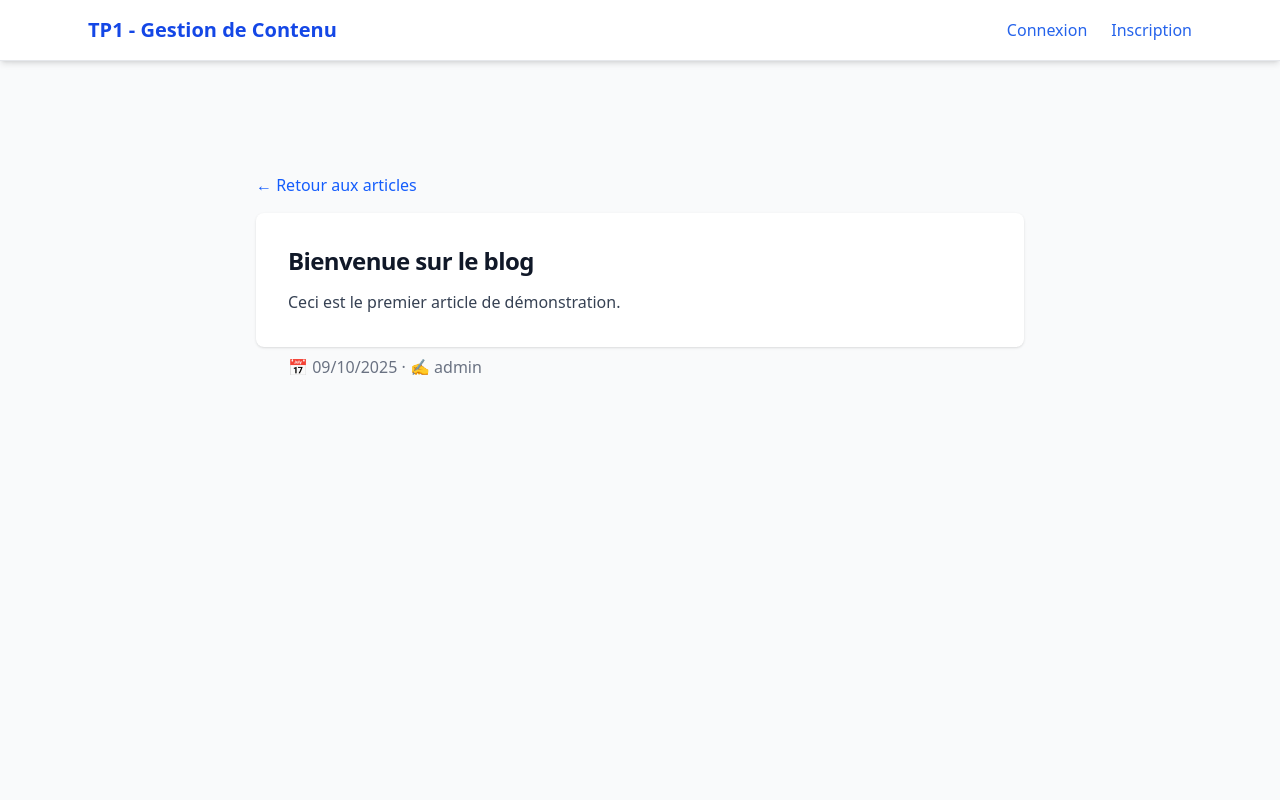
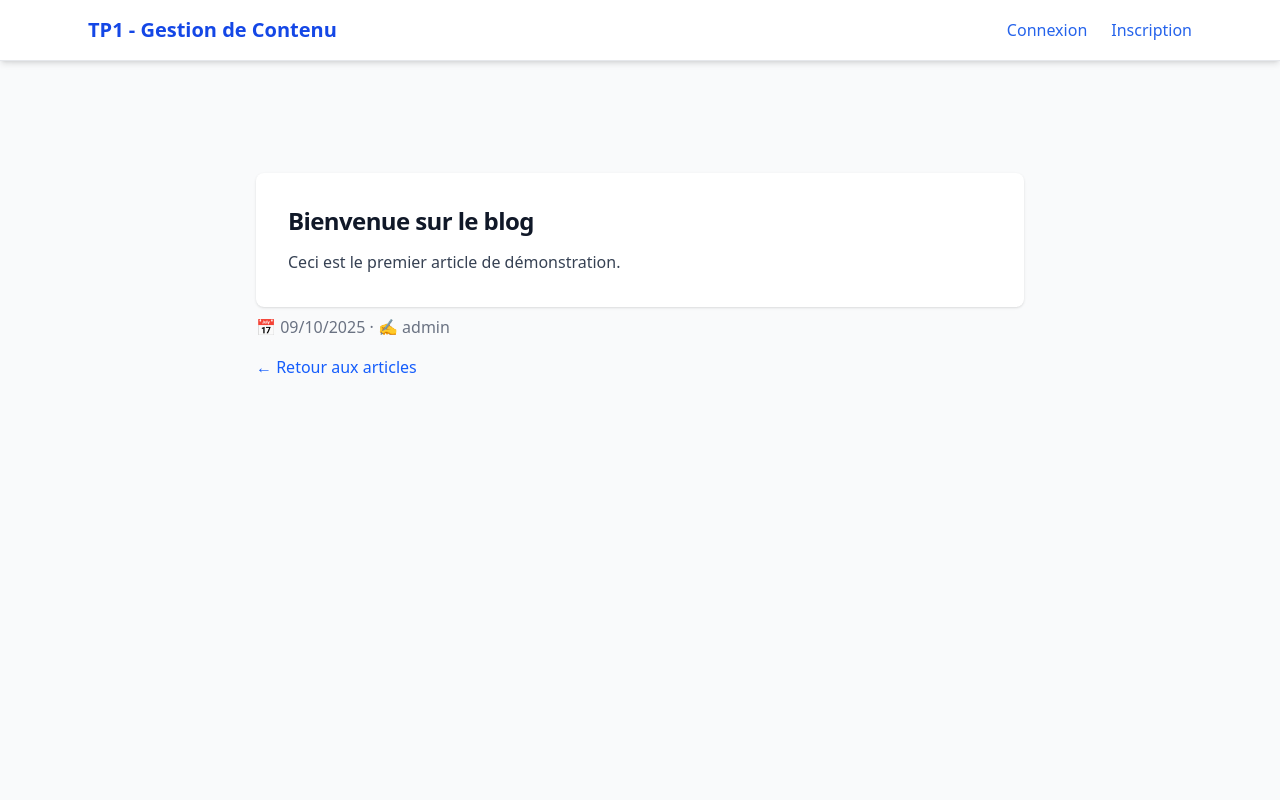
Before and after one commit to HbtVictor/tp1, a Next.js app: page /pages/articles/101 in a window 1280 px wide. Shown: the top 800 px of the page. Built offline with nearby package versions, Linux system fonts and the light colour scheme.

Commit message:
refactor: création de composants pour la page détail article

```diff
--- a/src/app/components/articles/ArticleBody.tsx
+++ /dev/null
@@ -1,13 +0,0 @@
-// src/app/components/articles/ArticleBody.tsx
-export function ArticleBody({ title, content }:{
-    title: string; content: string;
-}) {
-    return (
-        <article className="bg-white rounded-lg shadow p-8">
-            <h1 className="text-2xl font-semibold mb-3">{title}</h1>
-            <div className="text-gray-700 leading-relaxed whitespace-pre-line">
-                {content}
-            </div>
-        </article>
-    );
-}
--- a/src/app/components/articles/ArticleMeta.tsx
+++ /dev/null
@@ -1,10 +0,0 @@
-// src/app/components/articles/ArticleMeta.tsx
-export function ArticleMeta({ createdAt, authorName }:{
-    createdAt: string; authorName: string;
-}) {
-    return (
-        <p className="text-gray-500 mb-4">
-            📅 {new Date(createdAt).toLocaleDateString('fr-FR')} · ✍️ {authorName}
-        </p>
-    );
-}
--- /dev/null
+++ b/src/app/components/articles/detail/ArticleActions.tsx
@@ -0,0 +1,9 @@
+// src/app/components/articles/detail/ArticleActions.tsx
+import Link from 'next/link';
+export function ArticleActions() {
+    return (
+        <div className="mt-4">
+            <Link href="/pages/articles" className="text-blue-600 hover:underline">← Retour aux articles</Link>
+        </div>
+    );
+}
--- /dev/null
+++ b/src/app/components/articles/detail/ArticleBody.tsx
@@ -0,0 +1,9 @@
+// src/app/components/articles/detail/ArticleBody.tsx
+export function ArticleBody({ title, content }:{ title:string; content:string }) {
+    return (
+        <article className="bg-white rounded-lg shadow p-8">
+            <h1 className="text-2xl font-semibold mb-3">{title}</h1>
+            <div className="text-gray-700 leading-relaxed whitespace-pre-line">{content}</div>
+        </article>
+    );
+}
--- /dev/null
+++ b/src/app/components/articles/detail/ArticleMeta.tsx
@@ -0,0 +1,8 @@
+// src/app/components/articles/detail/ArticleMeta.tsx
+export function ArticleMeta({ createdAt, authorName }:{ createdAt:string; authorName:string }) {
+    return (
+        <p className="text-gray-500 mt-2">
+            📅 {new Date(createdAt).toLocaleDateString('fr-FR')} · ✍️ {authorName}
+        </p>
+    );
+}
--- /dev/null
+++ b/src/app/components/articles/detail/index.ts
@@ -0,0 +1,4 @@
+// src/app/components/articles/detail/index.ts
+export * from './ArticleBody';
+export * from './ArticleMeta';
+export * from './ArticleActions';
--- a/src/app/pages/articles/[id]/page.tsx
+++ b/src/app/pages/articles/[id]/page.tsx
@@ -4,12 +4,10 @@
 import { useParams, useRouter } from 'next/navigation';
 import { useArticleStore } from '../../../store/articleStore';
 import { userById } from '../../../lib/userIndex';
-import { BackLink } from '../../../components/ui/BackLink';
-import { ArticleMeta } from '../../../components/articles/ArticleMeta';
-import { ArticleBody } from '../../../components/articles/ArticleBody';
+import { ArticleBody, ArticleMeta, ArticleActions } from '../../../components/articles/detail';
 
 export default function ArticleDetailPage() {
-    const { id } = useParams<{ id: string }>();
+    const { id } = useParams<{ id:string }>();
     const router = useRouter();
     const article = useArticleStore(s => s.articles.find(a => String(a.id) === String(id)));
 
@@ -18,8 +16,7 @@ export default function ArticleDetailPage() {
             <div className="min-h-screen bg-gray-50 py-8 px-4">
                 <div className="max-w-3xl mx-auto">
                     <h1 className="text-2xl font-semibold">Article introuvable</h1>
-                    <p className="text-gray-500 mt-2">Cet article n’existe pas ou a été supprimé.</p>
-                    <div className="mt-4"><button onClick={() => router.back()} className="text-blue-600">← Retour</button></div>
+                    <button onClick={() => router.back()} className="text-blue-600 mt-2">← Retour</button>
                 </div>
             </div>
         );
@@ -30,13 +27,9 @@ export default function ArticleDetailPage() {
     return (
         <div className="min-h-screen bg-gray-50 py-8 px-4">
             <div className="max-w-3xl mx-auto">
-                <BackLink href="/pages/articles" label="Retour aux articles" />
-                <div className="mt-4">
-                    <ArticleBody title={article.title} content={article.content} />
-                    <div className="mt-2 px-8">
-                        <ArticleMeta createdAt={article.createdAt} authorName={authorName} />
-                    </div>
-                </div>
+                <ArticleBody title={article.title} content={article.content} />
+                <ArticleMeta createdAt={article.createdAt} authorName={authorName} />
+                <ArticleActions />
             </div>
         </div>
     );
```
